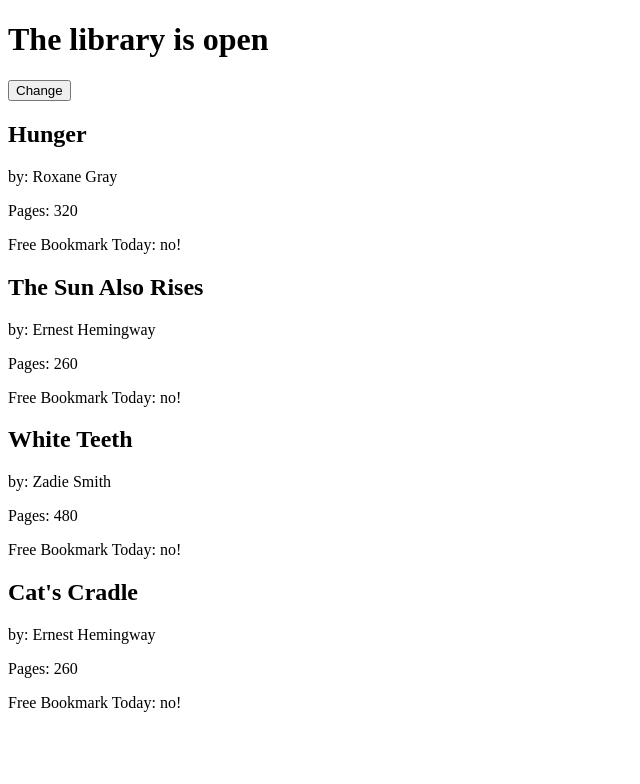
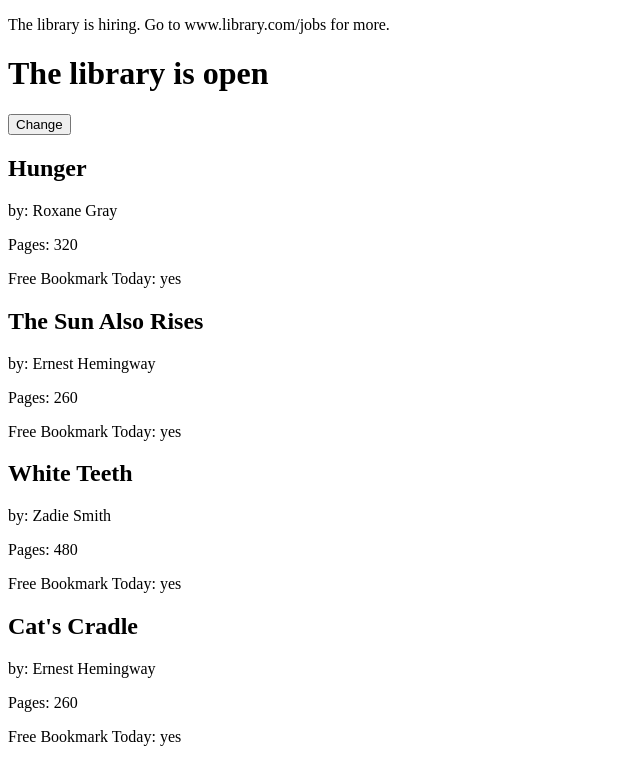
Before and after one commit to bvasic/React_Essential_Training, a React (Create React App) app: page / in a window 1280 px wide. Shown: the top 784 px of the page, without its empty margins (0-640 px from the left). Built offline with nearby package versions, Linux system fonts and the light colour scheme.

Commit message:
Conditional rendering

```diff
--- a/src/index.js
+++ b/src/index.js
@@ -19,11 +19,21 @@
     )
 }
 
+const Hiring = () =>
+    <div>
+        <p>The library is hiring. Go to www.library.com/jobs for more.</p>
+    </div>
+
+const NotHiring = () =>
+    <div>
+        <p>The library is not hiring. Check back later for more info.</p>
+    </div>
 class Library extends React.Component {
 
     state = {
         open: true,
-        freeBookmark: false
+        freeBookmark: true ,
+        hiring: true
     }
 
     toggleOpenClosed = () => {
@@ -36,6 +46,7 @@
         const { books } = this.props
         return (
             <div>
+                {this.state.hiring ? <Hiring /> : <NotHiring />}
                 <h1>The library is {this.state.open ? 'open' : 'closed'}</h1>
                 <button onClick={this.toggleOpenClosed}>Change</button>
                 {books.map(
```
